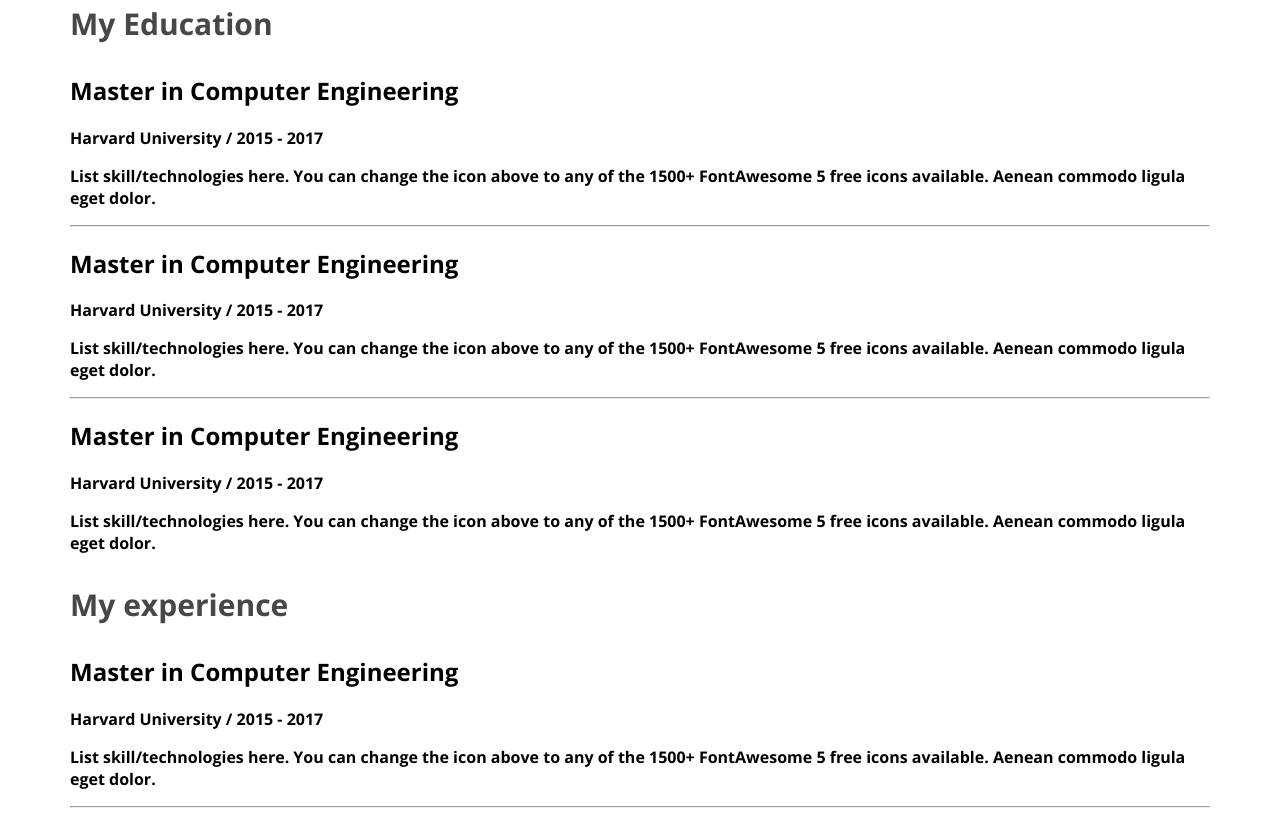
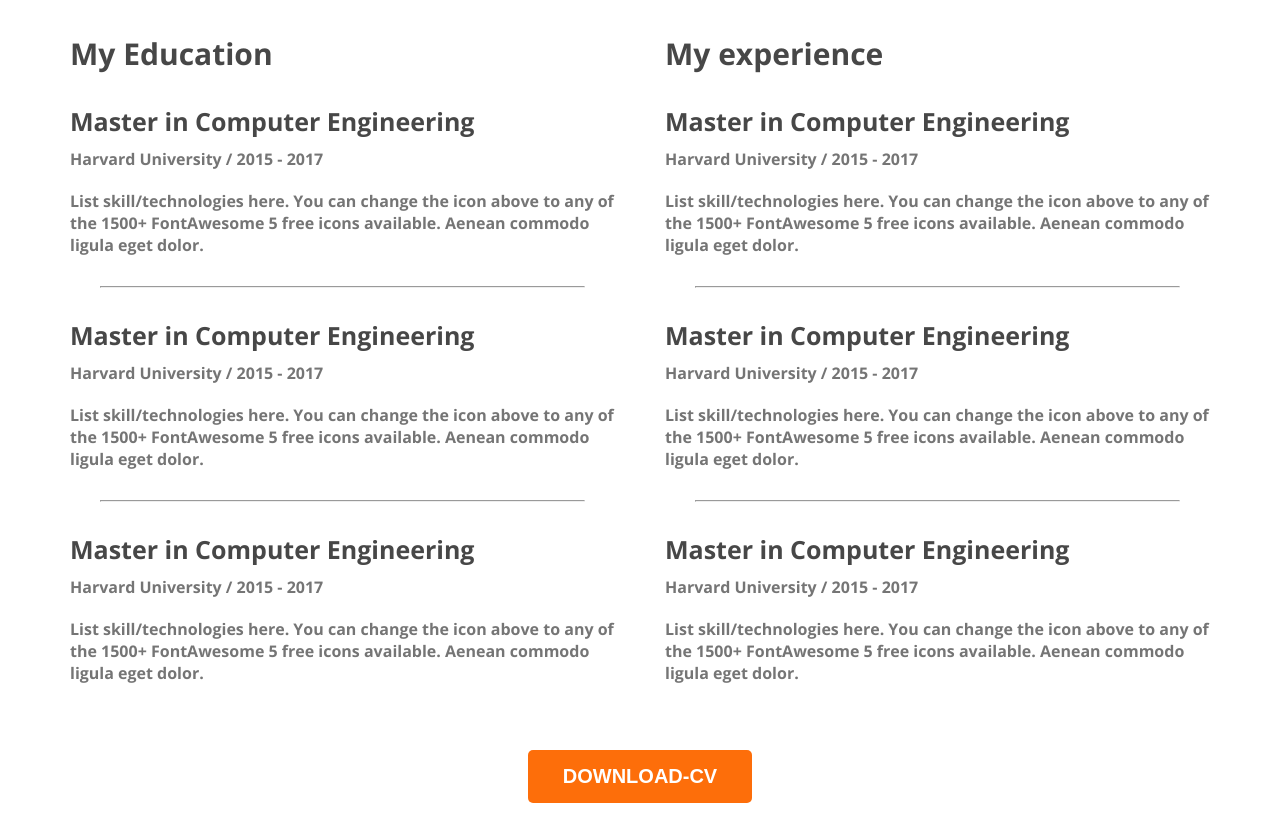
Before and after one commit to Mugdho999/webdeveloper-portfolio, a plain HTML site: page index.html in a window 1280 px wide. Shown: the part 2202-3020 px from the top of the page. Drawn offline with nearby package versions, Linux system fonts and the light colour scheme.

Commit message:
added download-cv

```diff
--- a/index.html
+++ b/index.html
@@ -143,7 +143,11 @@
                       </div>
                 </div>
             </div>
+            <div class="download-cv">
+                <button class="btn-primary">DOWNLOAD-CV</button>
+            </div>
         </section>
+
 
     </main>
     <footer>
--- a/styles/portfolio.css
+++ b/styles/portfolio.css
@@ -17,14 +17,15 @@ body {
     padding: 15px 35px;
 }
 
-.section-title{
-    color:#181818;
+.section-title {
+    color: #181818;
     text-align: center;
     font-size: 35px;
     font-weight: 700;
 }
-.section-description{
-    color:#382d2d;
+
+.section-description {
+    color: #382d2d;
     text-align: center;
     font-size: 18px;
 }
@@ -62,30 +63,35 @@ nav a {
 }
 
 /* header related styles*/
-.header{
+.header {
     background-color: skyblue;
     background-image: url('../images/header_bg.png');
     background-repeat: no-repeat;
     background-position: bottom right;
 }
-.banner{
+
+.banner {
     padding: 30px 30px 0px 150px;
     display: flex;
     align-items: center;
     justify-content: space-between;
 }
-.banner .Profile-pic{
+
+.banner .Profile-pic {
     width: 500px;
 }
-.banner-content{
+
+.banner-content {
     max-width: 500px;
 }
-.banner-gretting{
+
+.banner-gretting {
     font-size: 45px;
     color: #474747;
     margin-bottom: 0px;
 }
-.banner-title{
+
+.banner-title {
     font-size: 85px;
     font-weight: 700;
     margin-top: 5px;
@@ -93,41 +99,45 @@ nav a {
 }
 
 /* main section styles*/
-main{
+main {
     max-width: 1140px;
     margin: 0 auto;
 }
-main section{
+
+main section {
     margin-top: 130px;
 }
 
 /* about section styles*/
 
-.about{
+.about {
     padding: 130px;
     border-radius: 10px;
     background: #FFF8F3;
     margin-top: 130px 0;
 }
-.about-info-container{
+
+.about-info-container {
     display: flex;
     justify-content: space-around;
 }
-.about-info{
+
+.about-info {
     text-align: center;
 }
 
 /*skill related styles*/
 
-#What-I-do-description{
+#What-I-do-description {
     padding: 30px 150px;
 }
 
-.skills-container{
+.skills-container {
     display: flex;
     gap: 24px;
 }
-.skill{
+
+.skill {
     padding: 30px;
 
     border-radius: 5px;
@@ -136,13 +146,45 @@ main section{
 
 
 }
-.skill-description{
-    color:#757575;
+
+.skill-description {
+    color: #757575;
 
 }
+
 /* Resume section styles*/
-.resume-column-title{
+.resume-column-title {
     color: #474747;
     font-size: 30px;
     font-weight: 700;
 }
+
+.resume-container {
+    display: flex;
+    gap: 50px;
+}
+
+.resume-item-title {
+    color:#474747;
+    font-size: 25px;
+    font-weight: 700;
+    margin-bottom: 10px;
+}
+.resume-item-institute{
+    margin-bottom: 20px;
+    margin-top: 0;
+}
+
+.resume-item-description,
+.resume-item-institute {
+    color: #757575;
+}
+.resume-container hr{
+    margin: 30px;
+
+}
+
+.download-cv{
+    text-align: center;
+    margin-top: 50px;
+}
```
